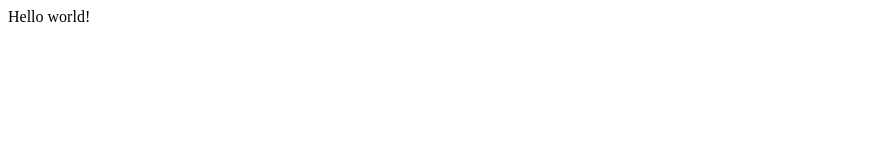
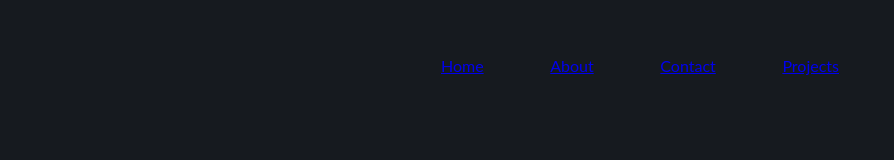
Before and after one commit to vosslerbr/gatsby-portfolio, a Gatsby site: page / in a window 1280 px wide. Shown: the whole page, without its empty margins (0-894 px from the left). Built offline with nearby package versions, Linux system fonts and the light colour scheme; Gatsby itself is replaced by a stand-in of ours.

Commit message:
began prototyping

```diff
--- /dev/null
+++ b/gatsby-browser.js
@@ -0,0 +1 @@
+import "./src/styles/global.css";
--- /dev/null
+++ b/src/components/nav.js
@@ -0,0 +1,22 @@
+import React from "react"
+import { Link } from "gatsby"
+import "../styles/nav-styles.css"
+
+const ListLink = props => (
+  <li style={{ display: `inline-block` }}>
+    <Link to={props.to}>{props.children}</Link>
+  </li>
+)
+
+export default function Nav() {
+  return (
+      <nav>
+        <ul>
+          <ListLink to="/">Home</ListLink>
+          <ListLink to="/about/">About</ListLink>
+          <ListLink to="/contact/">Contact</ListLink>
+          <ListLink to="/projects/">Projects</ListLink>
+        </ul>
+      </nav>
+  )
+}
--- /dev/null
+++ b/src/pages/contact.js
@@ -0,0 +1,4 @@
+import React from "react"
+import Nav from '../components/nav'
+
+export default () => <div>testing contact page <Nav /></div>
--- a/src/pages/index.js
+++ b/src/pages/index.js
@@ -1,3 +1,4 @@
 import React from "react"
+import Nav from "../components/nav"
 
-export default () => <div>Hello world!</div>
+export default () => <Nav/>
--- /dev/null
+++ b/src/pages/projects.js
@@ -0,0 +1,4 @@
+import React from "react"
+import Nav from '../components/nav'
+
+export default () => <div>testing projects page <Nav /></div>
--- /dev/null
+++ b/src/styles/global.css
@@ -0,0 +1,7 @@
+@import "variables.css";
+
+body {
+    background-color: var(--dark-gray);
+    color: var(--white);
+    font-family: var(--main-font);
+}
--- /dev/null
+++ b/src/styles/nav-styles.css
@@ -0,0 +1,19 @@
+@import "variables.css";
+
+nav {
+    position: sticky;
+    top: 0;
+    margin: 0 auto 3rem auto;
+    width: 100%;
+    background-color: var(--dark-gray);
+    padding: 3rem 0 1rem 0;
+}
+
+ul {
+    display: flex;
+    flex-direction: row;
+    justify-content: space-between;
+    padding: 0 1rem;
+    max-width: 398px;
+    margin: auto;
+}
--- /dev/null
+++ b/src/styles/pagewrapper-styles.css
@@ -0,0 +1,6 @@
+main {
+    width: 100%;
+    max-width: 832px;
+    margin: auto;
+    padding: 0 1rem;
+}
--- /dev/null
+++ b/src/styles/variables.css
@@ -0,0 +1,9 @@
+:root {
+    --dark-gray :#161A1F;
+    --med-gray: #39414B;
+    --orange: #E75748;
+    --white: #F7F9F8;
+    --green: #48C77E;
+    --main-font: 'Lato', sans-serif;
+    --main-shadow: 2px 3px 10px hsla(0, 0%, 0%, 0.26);
+}
```
Also changed, not shown: src/components/pagewrapper.js (added, +10 -0 lines), src/components/title.js (added, +7 -0 lines), src/pages/about.js (added, +18 -0 lines), src/components/bio.js (added), src/components/carousel.js (added), src/components/skills.js (added).
